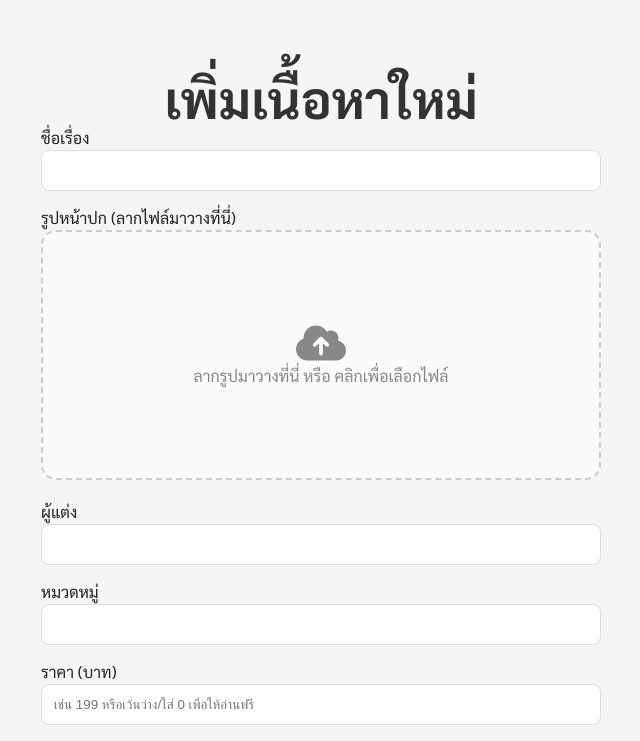
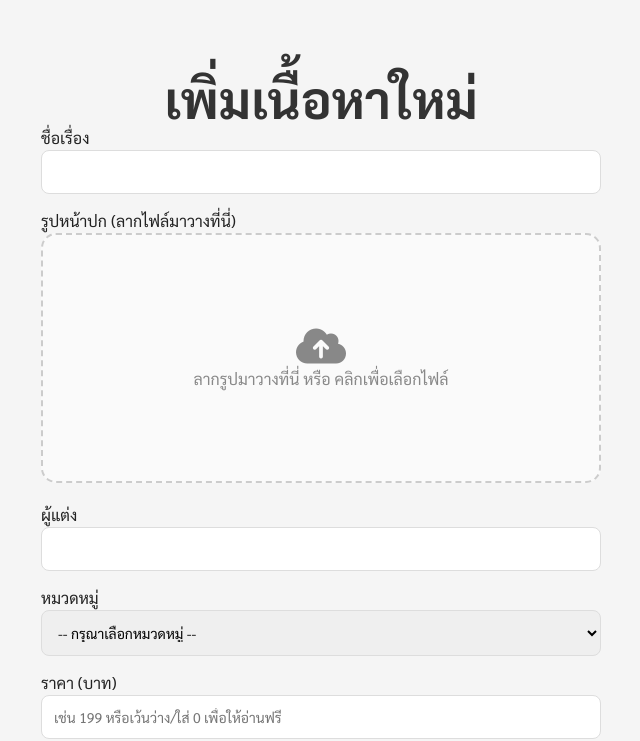
Before and after one commit to f1nnox11870/SoftwareEngineering_ETO, a React (Vite) app in the folder frontend/: page /admin in a window 1280 px wide. Shown: the top 741 px of the page, without its empty margins (319-959 px from the left). Built offline with nearby package versions, Linux system fonts and the light colour scheme; sample sign-in values are in the browser's storage.

Commit message:
Edit admin catagory

```diff
--- a/frontend/src/components/Admin.jsx
+++ b/frontend/src/components/Admin.jsx
@@ -10,7 +10,7 @@ function Admin() {
   const [image, setImage] = useState(""); // จะเก็บเป็น Base64 String
   const [description, setDescription] = useState("");
   const [author, setAuthor] = useState("");
-  const [category, setCategory] = useState("");
+  const [category, setCategory] = useState(""); // เก็บค่าหมวดหมู่ที่เลือก
   const [price, setPrice] = useState(""); // เก็บค่าราคา
   const [isDragging, setIsDragging] = useState(false);
 
@@ -50,11 +50,11 @@ function Admin() {
     const token = localStorage.getItem("token");
 
     if (!image) return alert("กรุณาอัปโหลดรูปหน้าปกด้วยครับ");
+    if (!category) return alert("กรุณาเลือกหมวดหมู่ด้วยครับ"); // เช็คว่าเลือกหมวดหมู่หรือยัง
 
     try {
       await axios.post(
         "http://localhost:3001/admin/add-book",
-        // ส่ง price ไปพร้อมกับข้อมูลอื่นๆ (แปลงเป็นตัวเลขเพื่อความชัวร์)
         { title, author, category, description, image, price: Number(price) },
         { headers: { Authorization: `Bearer ${token}` } }
       );
@@ -121,10 +121,20 @@ function Admin() {
         <label>ผู้แต่ง</label>
         <input style={inputStyle} type="text" value={author} onChange={(e) => setAuthor(e.target.value)} />
 
+        {/* 🔻 เปลี่ยนจาก input เป็น select (Dropdown) 🔻 */}
         <label>หมวดหมู่</label>
-        <input style={inputStyle} type="text" value={category} onChange={(e) => setCategory(e.target.value)} />
+        <select
+          style={{ ...inputStyle, cursor: "pointer" }}
+          value={category}
+          onChange={(e) => setCategory(e.target.value)}
+          required
+        >
+          <option value="" disabled>-- กรุณาเลือกหมวดหมู่ --</option>
+          <option value="นิยาย">นิยาย</option>
+          <option value="มังงะ">มังงะ / การ์ตูน</option>
+        </select>
+        {/* 🔺 สิ้นสุดส่วน Dropdown 🔺 */}
 
-        {/* --- ส่วนที่เพิ่มเข้ามาใหม่: ช่องกรอกราคา --- */}
         <label>ราคา (บาท)</label>
         <input
           style={inputStyle}
@@ -136,7 +146,7 @@ function Admin() {
         />
 
         <label>คำอธิบาย</label>
-        <textarea style={{ ...inputStyle, height: "100px" }} value={description} onChange={(e) => setDescription(e.target.value)} />
+        <textarea style={{ ...inputStyle, height: "100px", resize: "vertical" }} value={description} onChange={(e) => setDescription(e.target.value)} />
 
         <button type="submit" style={btnStyle}>บันทึกข้อมูลและอัปเดตหน้า Home</button>
       </form>
@@ -144,7 +154,7 @@ function Admin() {
   );
 }
 
-const inputStyle = { width: "100%", padding: "12px", marginBottom: "15px", border: "1px solid #ddd", borderRadius: "8px", boxSizing: "border-box" };
-const btnStyle = { width: "100%", padding: "15px", background: "#ff4e63", color: "white", border: "none", borderRadius: "8px", fontSize: "16px", fontWeight: "bold", cursor: "pointer" };
+const inputStyle = { width: "100%", padding: "12px", marginBottom: "15px", border: "1px solid #ddd", borderRadius: "8px", boxSizing: "border-box", fontSize: "14px", fontFamily: "Sarabun" };
+const btnStyle = { width: "100%", padding: "15px", background: "#ff4e63", color: "white", border: "none", borderRadius: "8px", fontSize: "16px", fontWeight: "bold", cursor: "pointer", transition: "0.2s" };
 
 export default Admin;
```
Also changed, not shown: 1 other file (tests, documents, lock files or other folders).
